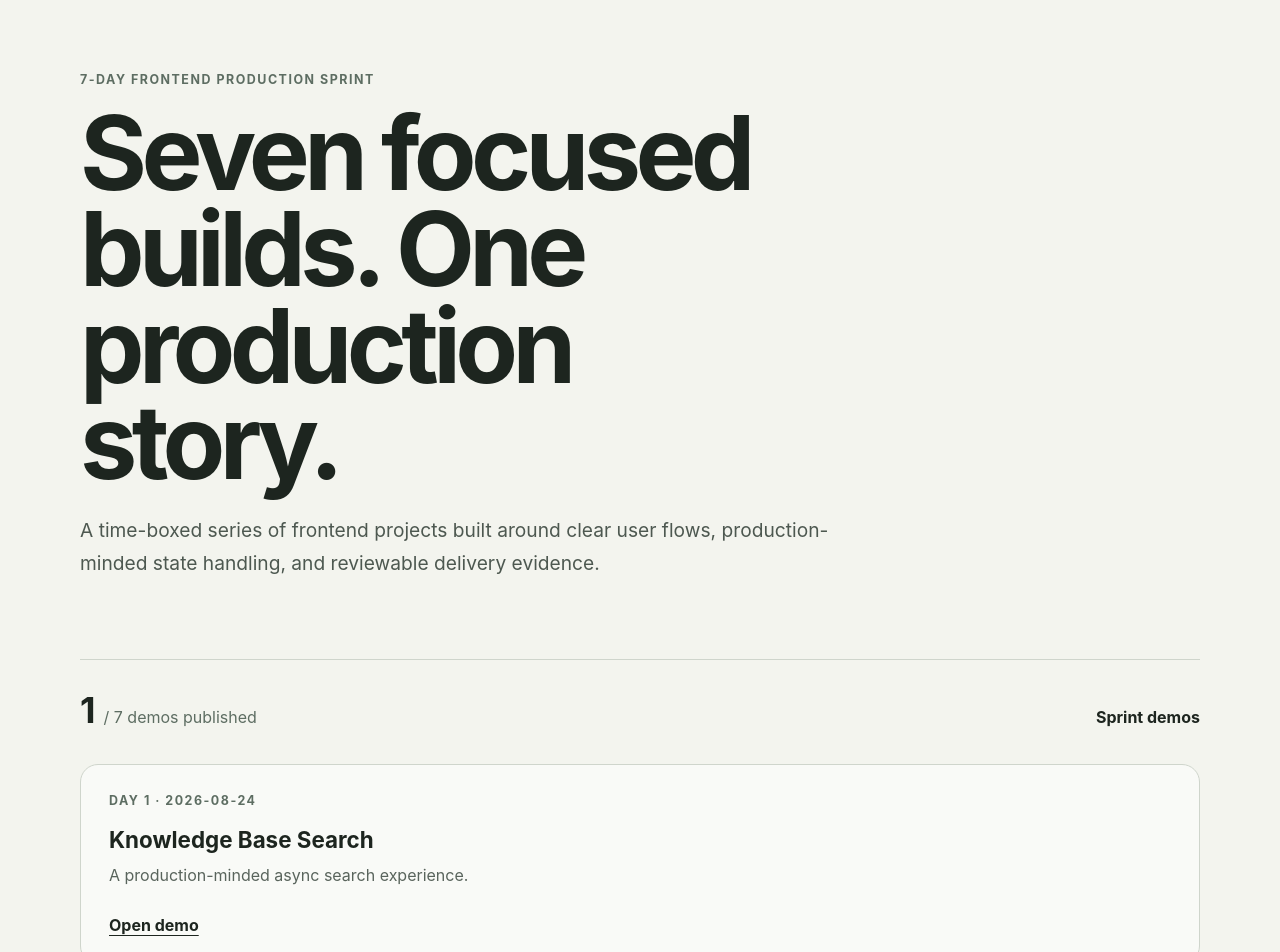
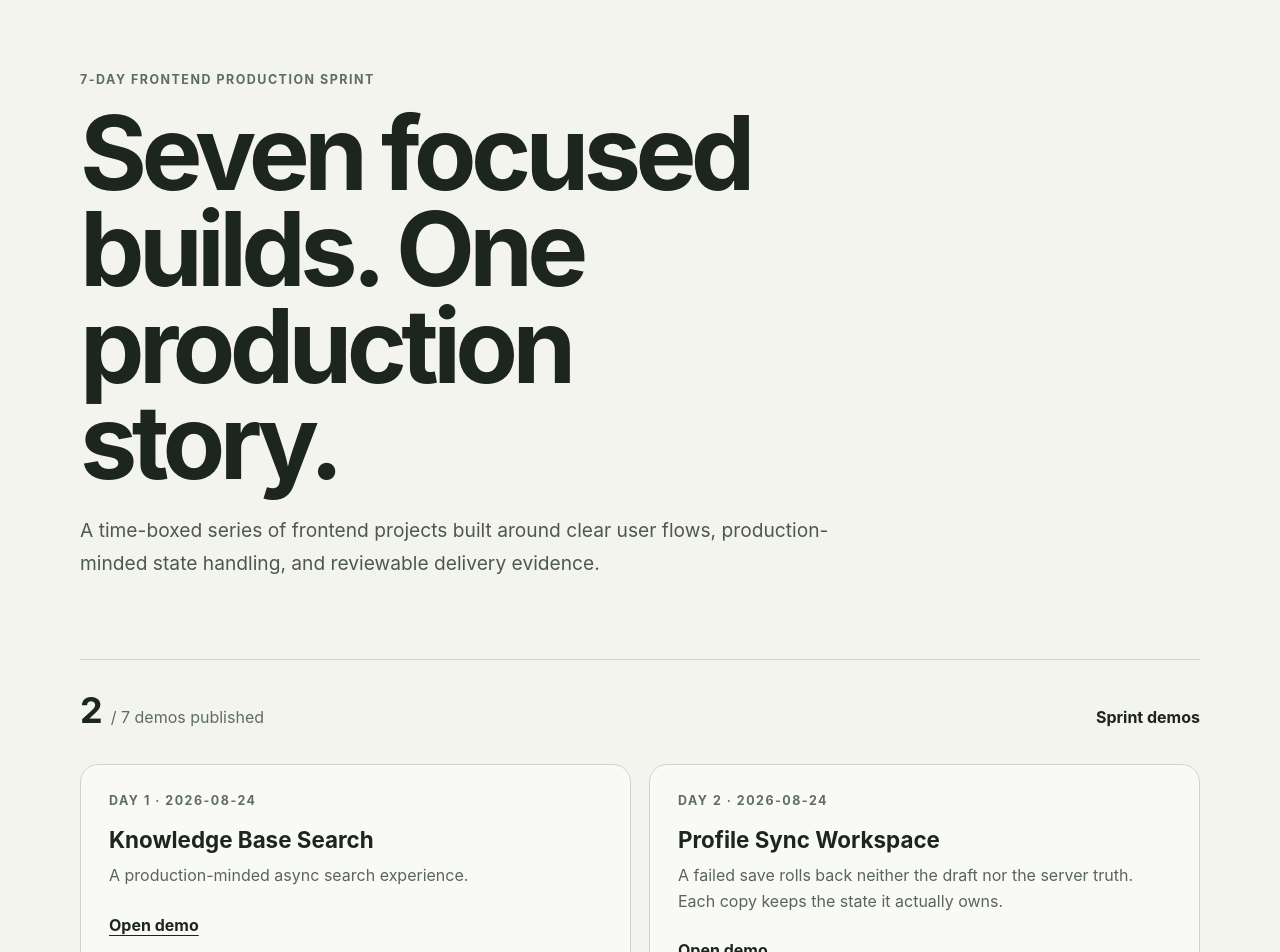
Before and after one commit to stuartchendev/7-day-frontend-production-sprint, a React (Vite) app: page / in a window 1280 px wide. Shown: the top 952 px of the page. Built offline with nearby package versions, Linux system fonts and the light colour scheme.

Commit message:
feat(day-2): add Day2 cards info to home page

```diff
--- a/src/days/sprintDays.ts
+++ b/src/days/sprintDays.ts
@@ -1,4 +1,5 @@
 import { DayOnePage } from './day-1/DayOnePage'
+import { DayTwoPage } from './day-2/DayTwoPage'
 import type { SprintDay } from './types'
 
 /**
@@ -14,4 +15,12 @@ export const sprintDays: SprintDay[] = [
     publishedOn: '2026-08-24',
     Component: DayOnePage,
   },
+  {
+    day: 2,
+    slug: 'day-2',
+    title: 'Profile Sync Workspace',
+    summary: 'A failed save rolls back neither the draft nor the server truth. Each copy keeps the state it actually owns.',
+    publishedOn: '2026-08-24',
+    Component: DayTwoPage,
+  },
 ]
```
